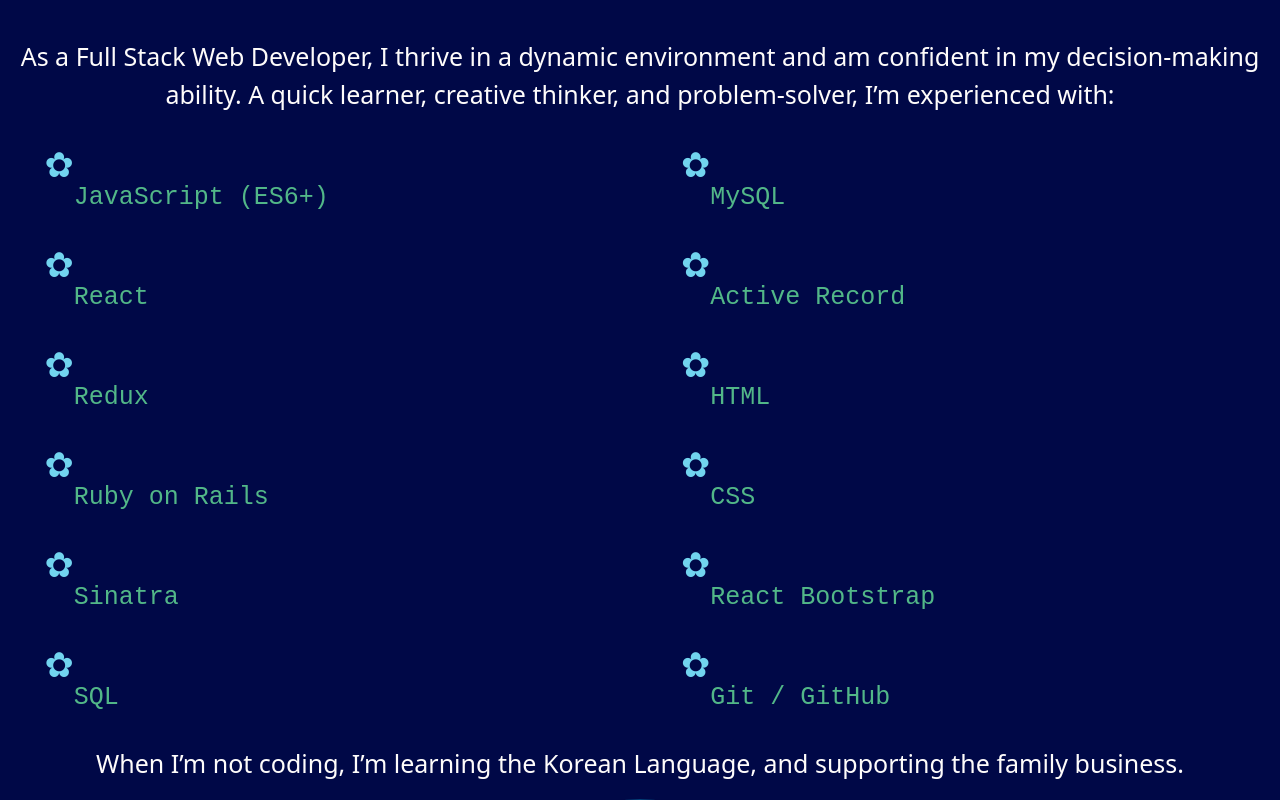
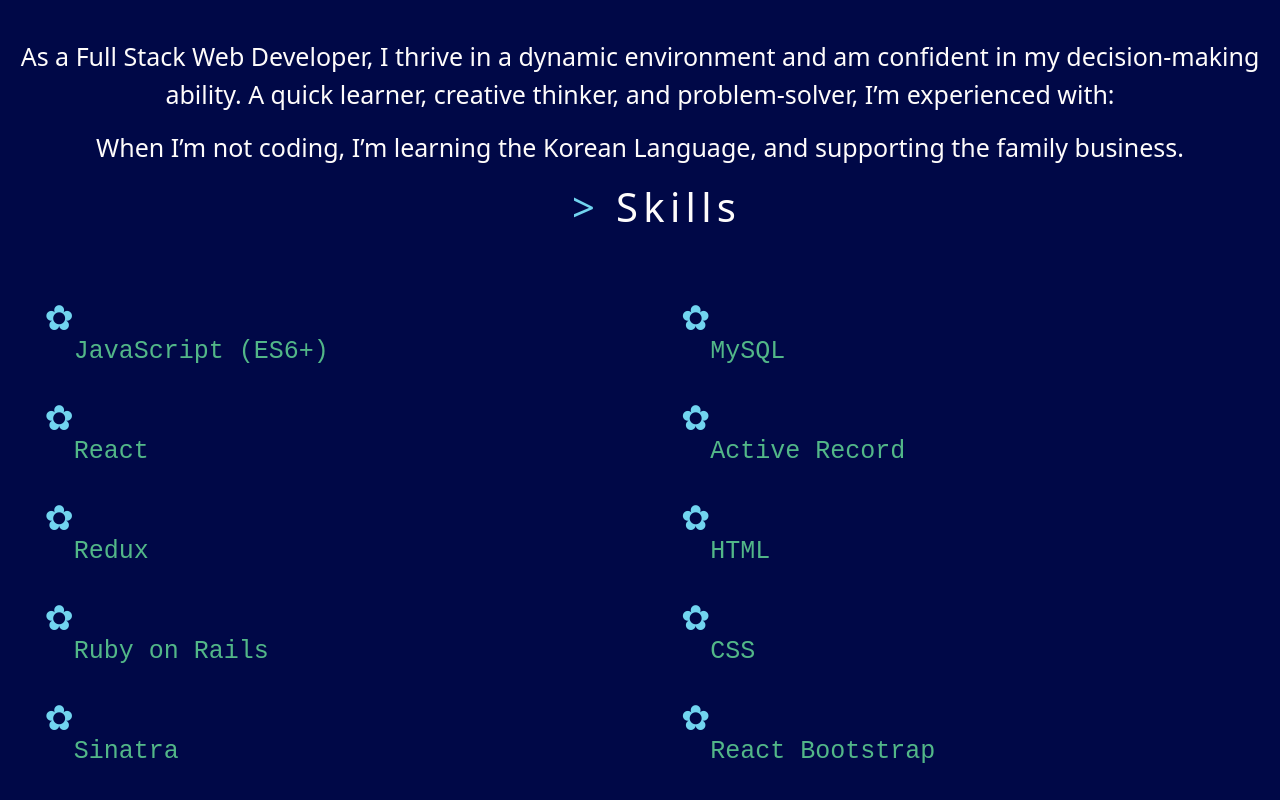
Before and after one commit to LupitaLee/portfolio, a React (Create React App) app: page /#about in a window 1280 px wide. Shown: the part 1040-1840 px from the top of the page. Built offline with nearby package versions, Linux system fonts and the light colour scheme; grey boxes are pictures that could not be loaded.

Commit message:
add skills h3 to about me

```diff
--- a/src/components/About/About.css
+++ b/src/components/About/About.css
@@ -22,7 +22,24 @@
     font-size: 20pt;
 }
 
+.title-second {
+    /* margin-top: 20px; */
+    height: 100px;
+    color: #fefcfb;
+    /* background-color:  #0a1128; */
+    /* display: flex; */
+    align-items: center;
+    justify-items: center;
+    font-size: 20pt;
+}
+
 .title h3{
+    margin-left: 25pt;
+    font-size: 1.5em;
+    letter-spacing: 4pt;
+
+}
+.title-second h3{
     margin-left: 25pt;
     font-size: 1.5em;
     letter-spacing: 4pt;
--- a/src/components/About/About.jsx
+++ b/src/components/About/About.jsx
@@ -17,6 +17,14 @@
                     <p>
                     As a Full Stack Web Developer, I thrive in a dynamic environment and am confident in my decision-making ability. A quick learner, creative thinker, and problem-solver, I’m experienced with:
                     </p>
+                    <p>
+
+                    When I’m not coding, I’m learning the Korean Language, and supporting the family business.
+                    </p>
+
+                    <div className='title-second'>
+                <h3><span style={{ color: '#71D4EF' }}>&gt;</span> Skills</h3>
+            </div>
 
                     <ul>
                         <li>{bullet}<br/>
@@ -34,10 +42,7 @@
                         <li>{bullet}<br/>Git / GitHub</li>
                     </ul>
 
-                    <p>
 
-                    When I’m not coding, I’m learning the Korean Language, and supporting the family business.
-                    </p>
 
 
 
```
